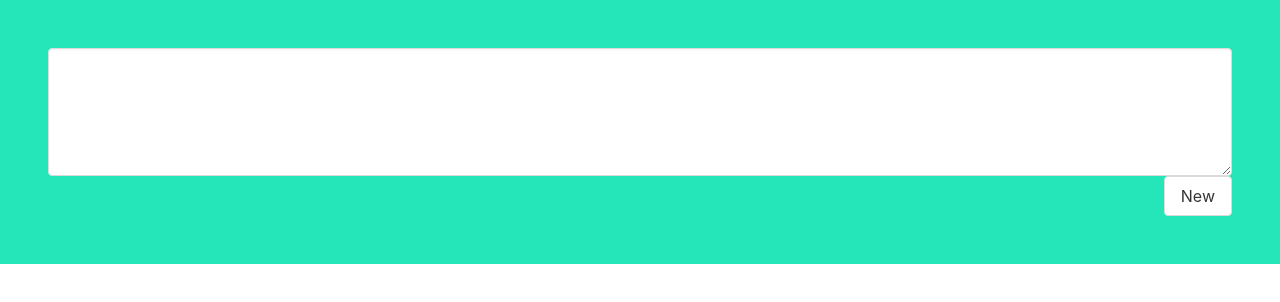
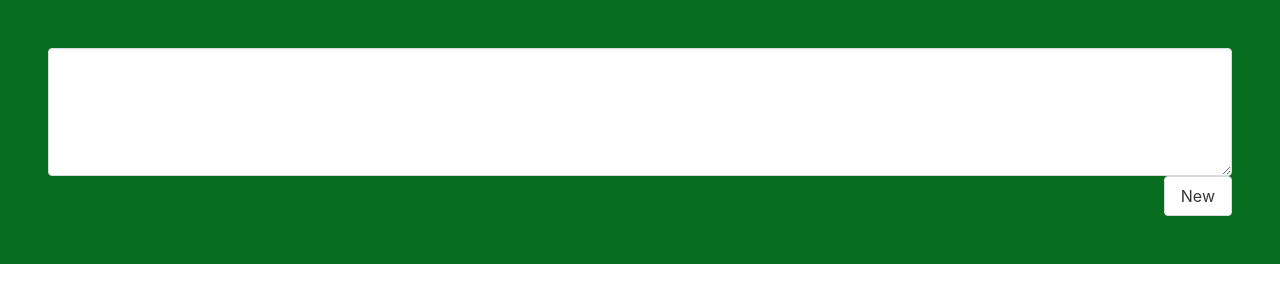
Before and after one commit to karino2/MDDeck_Electron, an Electron app: page index.html in a window 1280 px wide. Drawn offline with nearby package versions, Linux system fonts and the light colour scheme.

Commit message:
Use the same bg color as Android version.

```diff
--- a/index.html
+++ b/index.html
@@ -20,7 +20,7 @@
             }
         </style>
     </head>
-    <body id="body" style="background: #25e6b9">
+    <body id="body" style="background: #076d20">
         <section class="section">
             <div id="post-div">
                 <textarea id="post-area" class="textarea"></textarea>
```
